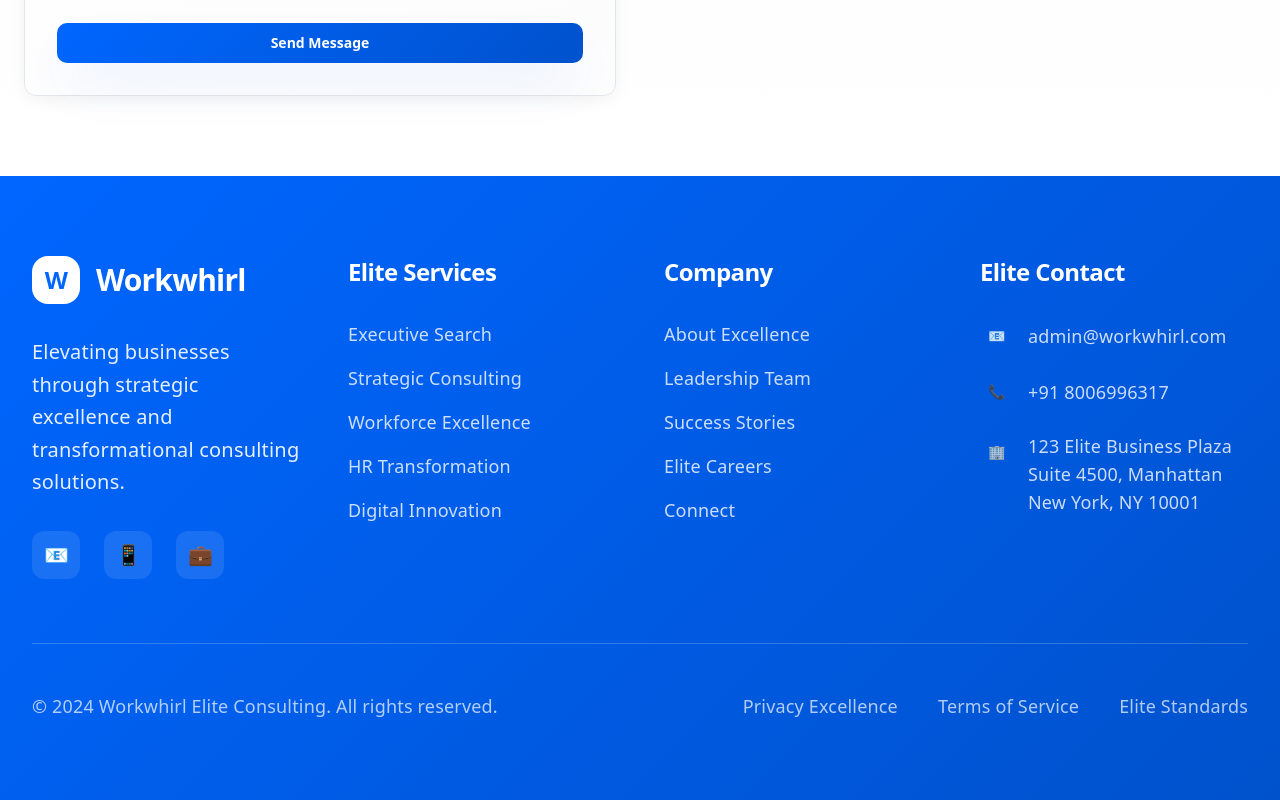
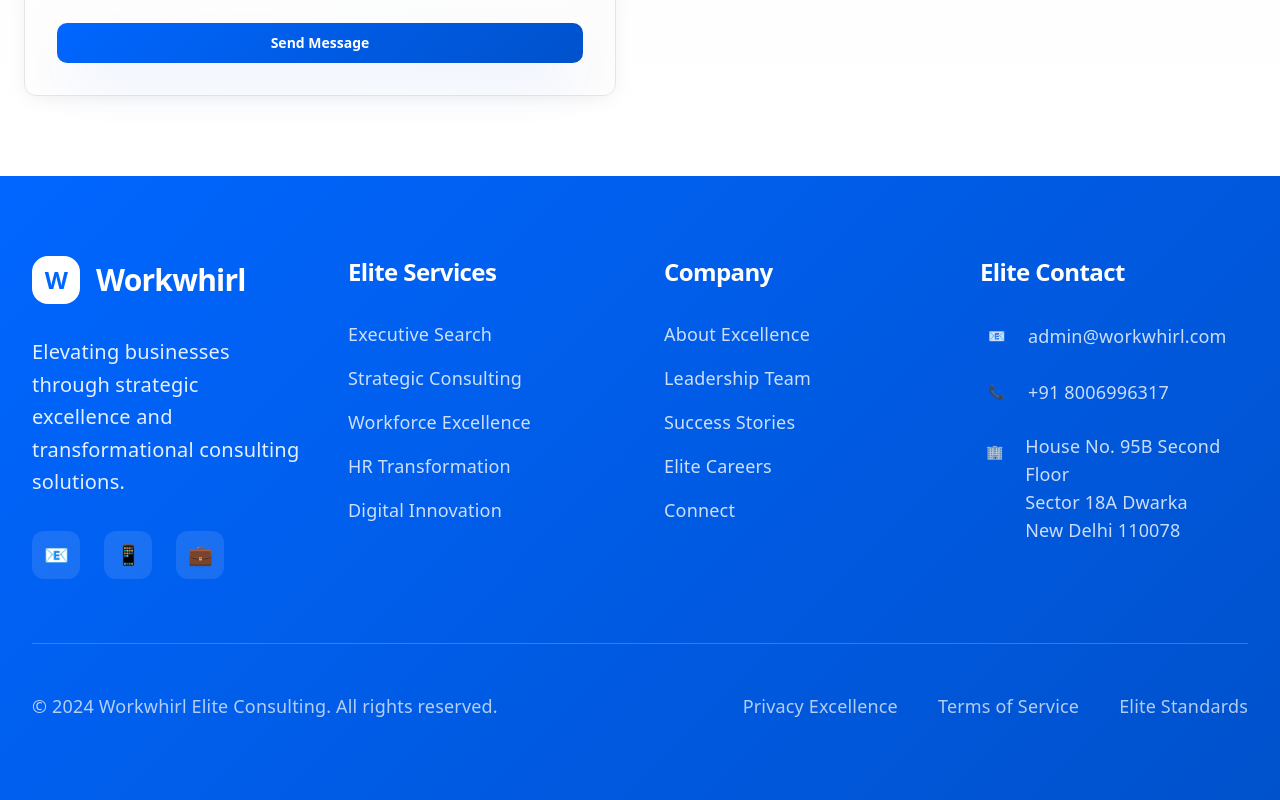
Before and after one commit to sksunilkumar820-byte/web-whisperer-studio-83, a React (Vite) app: page / in a window 1280 px wide. Shown: the part 5888-6688 px from the top of the page. Built offline with nearby package versions, Linux system fonts and the light colour scheme.

Commit message:
Fix: Update Services section

```diff
--- a/src/components/Footer.tsx
+++ b/src/components/Footer.tsx
@@ -66,9 +66,9 @@ const Footer = () => {
               <div className="flex items-start space-x-4">
                 <span className="w-8 h-8 gradient-gold rounded-xl flex items-center justify-center text-sm shadow-gold mt-1">🏢</span>
                 <p className="text-lg text-luxury">
-                  123 Elite Business Plaza<br />
-                  Suite 4500, Manhattan<br />
-                  New York, NY 10001
+                  House No. 95B Second Floor<br />
+                  Sector 18A Dwarka<br />
+                  New Delhi 110078
                 </p>
               </div>
             </div>
```
